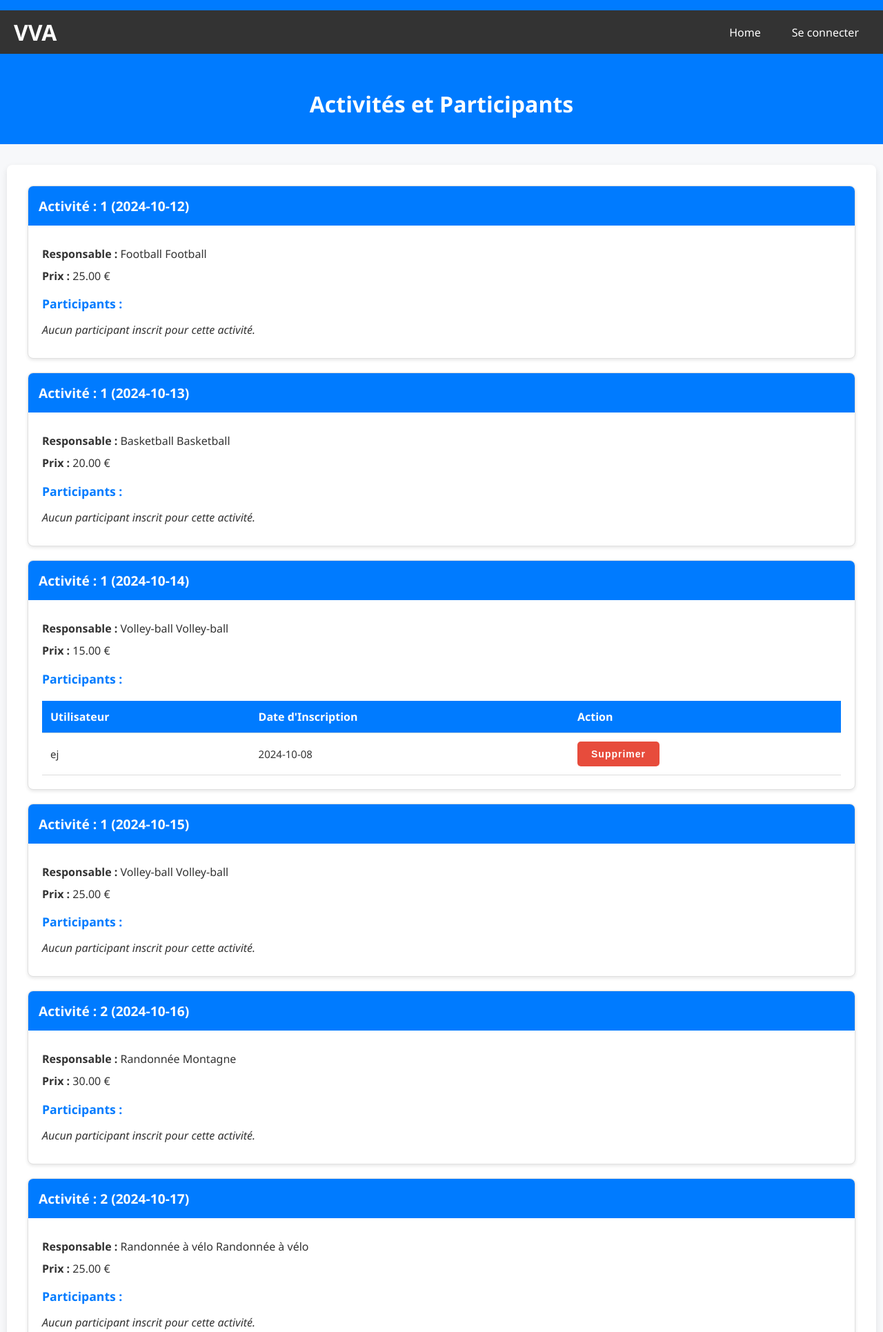
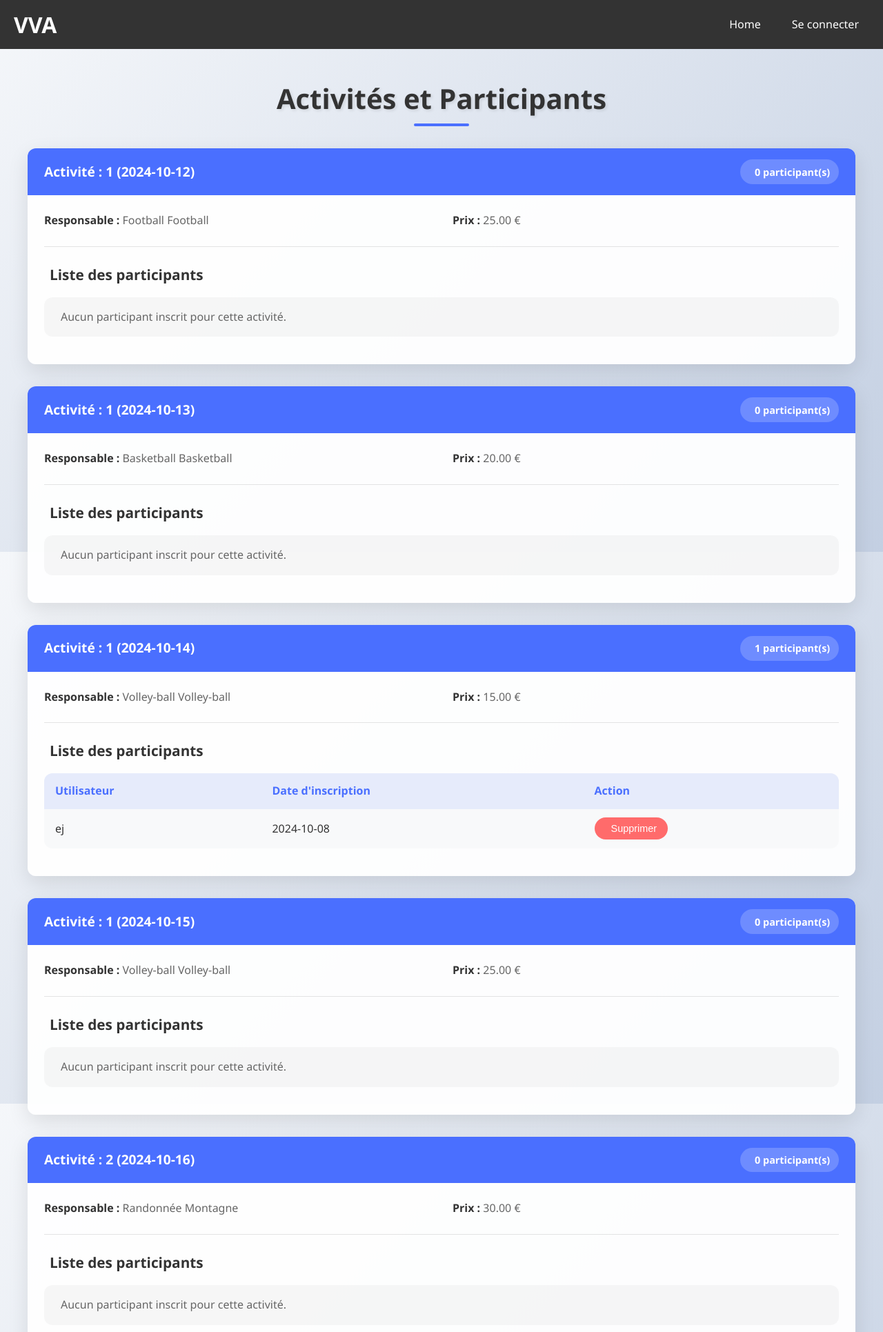
Before and after one commit to elj91/Projet-resa-activite, a PHP site: page /afficher_participant.php in a window 1280 px wide. Shown: the top 1931 px of the page at 69% size. Run offline with PHP 8.4, Linux system fonts and the light colour scheme; data comes from the database, SQL or seed files in the repository.

Commit message:
Update afficher_participant.php

```diff
--- a/afficher_participant.php
+++ b/afficher_participant.php
@@ -52,168 +52,53 @@ foreach ($results as $row) {
 <html lang="fr">
 <head>
     <meta charset="UTF-8">
-    <title>Afficher les Participants</title>
-    <link rel="stylesheet" href="https://cdnjs.cloudflare.com/ajax/libs/font-awesome/6.0.0/css/all.min.css">
-    <style>
-         body {
-            font-family: 'Segoe UI', Tahoma, Geneva, Verdana, sans-serif;
-            margin: 0;
-            padding: 0;
-            background-color: #f7f8fa;
-        }
-
-        header {
-            background-color: #007bff;
-            color: white;
-            text-align: center;
-            padding: 15px 0;
-        }
-
-        main {
-            max-width: 1200px;
-            margin: 30px auto;
-            padding: 30px;
-            background: white;
-            border-radius: 8px;
-            box-shadow: 0 4px 10px rgba(0, 0, 0, 0.1);
-        }
-
-        .activity-card {
-            background-color: #fff;
-            border-radius: 8px;
-            box-shadow: 0 2px 5px rgba(0, 0, 0, 0.1);
-            margin-bottom: 20px;
-            overflow: hidden;
-            border: 1px solid #e0e0e0;
-        }
-
-        .activity-header {
-            background-color: #007bff;
-            color: white;
-            padding: 15px;
-            font-size: 1.2em;
-            font-weight: bold;
-        }
-
-        .activity-content {
-            padding: 20px;
-        }
-
-        .activity-content p {
-            margin: 10px 0;
-            font-size: 16px;
-            color: #333;
-        }
-
-        h3 {
-            color: #007bff;
-            font-size: 1.1em;
-            margin-bottom: 15px;
-        }
-
-        table {
-            width: 100%;
-            border-collapse: collapse;
-            margin-top: 20px;
-        }
-
-        table th, table td {
-            padding: 12px;
-            text-align: left;
-            border-bottom: 1px solid #ddd;
-        }
-
-        table th {
-            background-color: #007bff;
-            color: white;
-            font-size: 16px;
-        }
-
-        table td {
-            font-size: 15px;
-            color: #333;
-        }
-
-        table tbody tr:hover {
-            background-color: #f7f8fa;
-        }
-
-        .no-participants {
-            font-style: italic;
-            color: #888;
-            margin-top: 20px;
-        }
-
-        form {
-            display: inline-block;
-        }
-
-        button {
-            background-color: #e74c3c; /* Rouge plus doux */
-            color: white;
-            border: none;
-            padding: 10px 20px;
-            font-size: 14px;
-            border-radius: 5px;
-            cursor: pointer;
-            transition: background-color 0.3s ease, transform 0.2s ease;
-            display: inline-block;
-            text-align: center;
-        }
-
-        button:hover {
-            background-color: #c0392b; /* Rouge plus foncé pour le survol */
-            transform: scale(1.05); /* Légère augmentation de taille au survol */
-        }
-
-        button:focus {
-            outline: none;
-        }
-
-        button:active {
-            background-color: #bd2d28; /* Couleur active plus foncée */
-            transform: scale(1); /* Réinitialise la taille après le clic */
-        }
-
-        button {
-            font-weight: bold;
-            letter-spacing: 1px;
-        }
-    </style>
+    <meta name="viewport" content="width=device-width, initial-scale=1.0">
+    <title>Activités et Participants</title>
+    <link rel="stylesheet" href="css/participe.css">
 </head>
 <body>
-    <header>
-        <h1>Activités et Participants</h1>
-    </header>
+    <!-- Titre principal - Changement important: suppression de la balise header -->
+    <h1>Activités et Participants</h1>
+
     <main>
         <!-- Affichage du message de succès ou d'erreur -->
         <?php if (isset($_GET['success']) && $_GET['success'] == 1): ?>
-            <div style="background-color: #28a745; color: white; padding: 10px; border-radius: 5px; text-align: center; margin-bottom: 20px;">
-                Le participant a été supprimé avec succès.
+            <div class="alert alert-success">
+                <i class="fas fa-check-circle"></i> Le participant a été supprimé avec succès.
             </div>
         <?php elseif (isset($_GET['error']) && $_GET['error'] == 1): ?>
-            <div style="background-color: #dc3545; color: white; padding: 10px; border-radius: 5px; text-align: center; margin-bottom: 20px;">
-                Une erreur est survenue lors de la suppression du participant.
+            <div class="alert alert-danger">
+                <i class="fas fa-exclamation-circle"></i> Une erreur est survenue lors de la suppression du participant.
             </div>
         <?php endif; ?>
 
         <?php foreach ($activites as $key => $activite): ?>
             <div class="activity-card">
                 <div class="activity-header">
-                    Activité : <?= htmlspecialchars($activite['CODEANIM']) ?>
-                    (<?= htmlspecialchars($activite['DATEACT']) ?>)
+                    <span>Activité : <?= htmlspecialchars($activite['CODEANIM']) ?>
+                    (<?= htmlspecialchars($activite['DATEACT']) ?>)</span>
+                    <span class="participants-badge">
+                        <i class="fas fa-users"></i>
+                        <?= count($activite['PARTICIPANTS']) ?> participant(s)
+                    </span>
                 </div>
                 <div class="activity-content">
-                    <p><strong>Responsable :</strong> <?= htmlspecialchars($activite['NOMRESP']) ?> <?= htmlspecialchars($activite['PRENOMRESP']) ?></p>
-                    <p><strong>Prix :</strong> <?= htmlspecialchars($activite['PRIXACT']) ?> €</p>
+                    <div class="activity-info">
+                        <div class="info-item">
+                            <p><strong><i class="fas fa-user-tie"></i> Responsable :</strong> <?= htmlspecialchars($activite['NOMRESP']) ?> <?= htmlspecialchars($activite['PRENOMRESP']) ?></p>
+                        </div>
+                        <div class="info-item">
+                            <p><strong><i class="fas fa-tag"></i> Prix :</strong> <?= htmlspecialchars($activite['PRIXACT']) ?> €</p>
+                        </div>
+                    </div>
 
-                    <h3>Participants :</h3>
+                    <h3><i class="fas fa-list"></i> Liste des participants</h3>
                     <?php if (!empty($activite['PARTICIPANTS'])): ?>
                         <table>
                             <thead>
                                 <tr>
                                     <th>Utilisateur</th>
-                                    <th>Date d'Inscription</th>
+                                    <th>Date d'inscription</th>
                                     <th>Action</th>
                                 </tr>
                             </thead>
@@ -228,7 +113,9 @@ foreach ($results as $row) {
                                                 <input type="hidden" name="user" value="<?= htmlspecialchars($participant['USER']) ?>">
                                                 <input type="hidden" name="codeanim" value="<?= htmlspecialchars($activite['CODEANIM']) ?>">
                                                 <input type="hidden" name="dateact" value="<?= htmlspecialchars($activite['DATEACT']) ?>">
-                                                <button type="submit">Supprimer</button>
+                                                <button type="submit">
+                                                    <i class="fas fa-trash-alt"></i> Supprimer
+                                                </button>
                                             </form>
                                         </td>
                                     </tr>
@@ -236,11 +123,15 @@ foreach ($results as $row) {
                             </tbody>
                         </table>
                     <?php else: ?>
-                        <p class="no-participants">Aucun participant inscrit pour cette activité.</p>
+                        <p class="no-participants">
+                            <i class="fas fa-info-circle"></i> Aucun participant inscrit pour cette activité.
+                        </p>
                     <?php endif; ?>
                 </div>
             </div>
         <?php endforeach; ?>
     </main>
+
+    <?php include 'footer.php'; ?>
 </body>
 </html>
```
